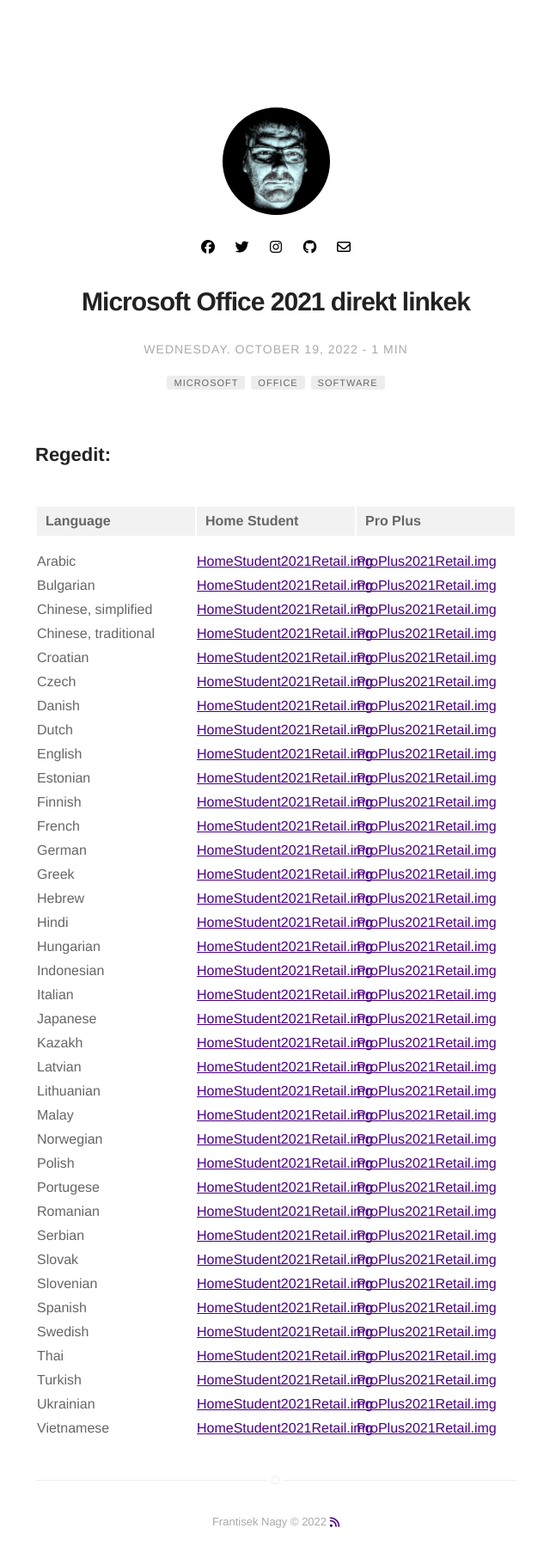
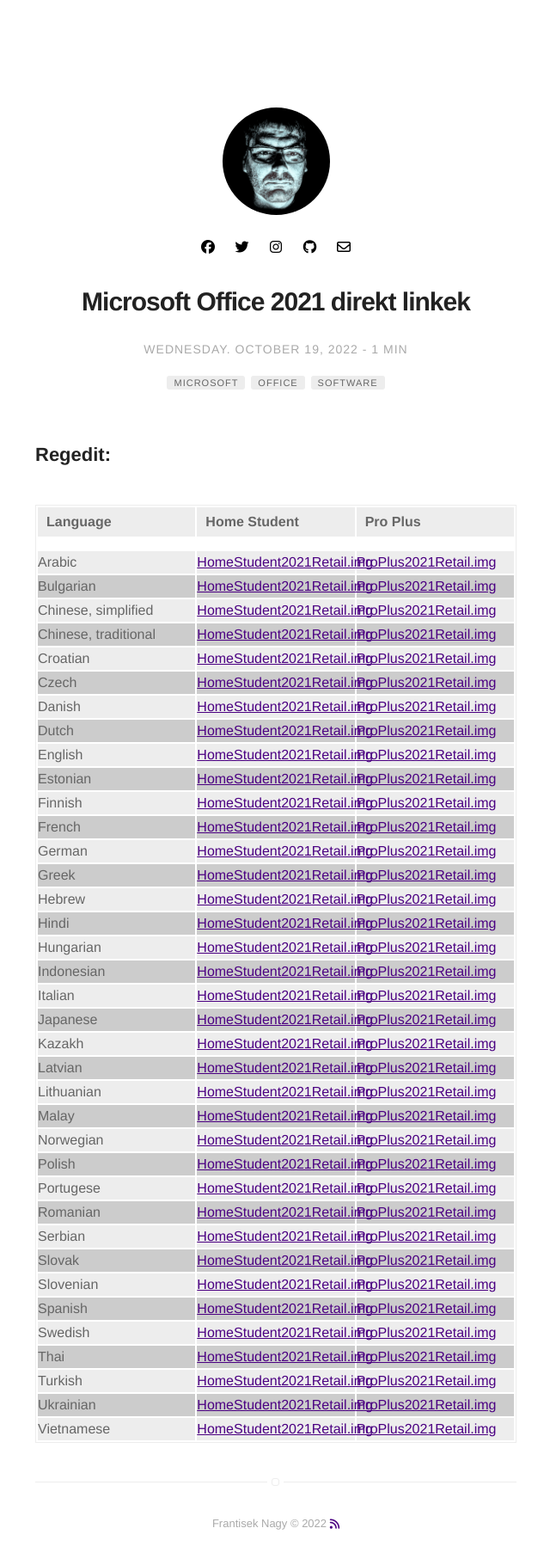
Before and after one commit to nagyfrankie/nagyfrankie.github.io, a Jekyll site: the page built from _posts/2022-10-19-office-2021-download-link.md, in a window 1280 px wide. Shown: the whole page at 86% size, without its empty margins (319-959 px from the left). Built offline with Jekyll 4.4.1, drawn with Linux system fonts in a browser that asks for light colours; nearby versions of some CDN libraries.

Commit message:
Update general.sass

```diff
--- a/_sass/base/general.sass
+++ b/_sass/base/general.sass
@@ -143,6 +143,7 @@
 	width: 100%
 	table-layout: fixed
 	margin: 45px 0
+	border: 1px solid #ededed
 
 thead
 	background: #f2f2f2
@@ -154,3 +155,9 @@
 
 td
 	padding: 4px 0
+
+tr:nth-child(even)
+	background: #CCC
+
+tr:nth-child(odd)
+	background: #ededed
```
